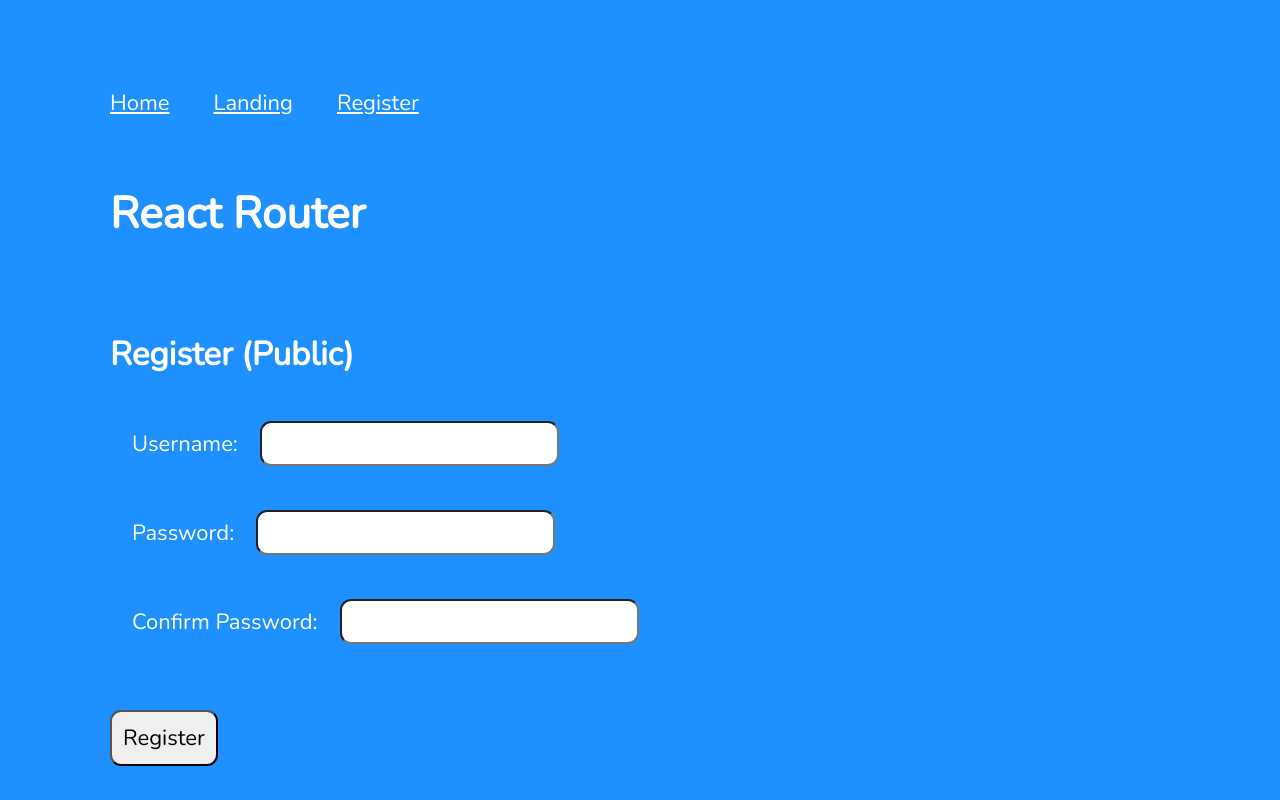
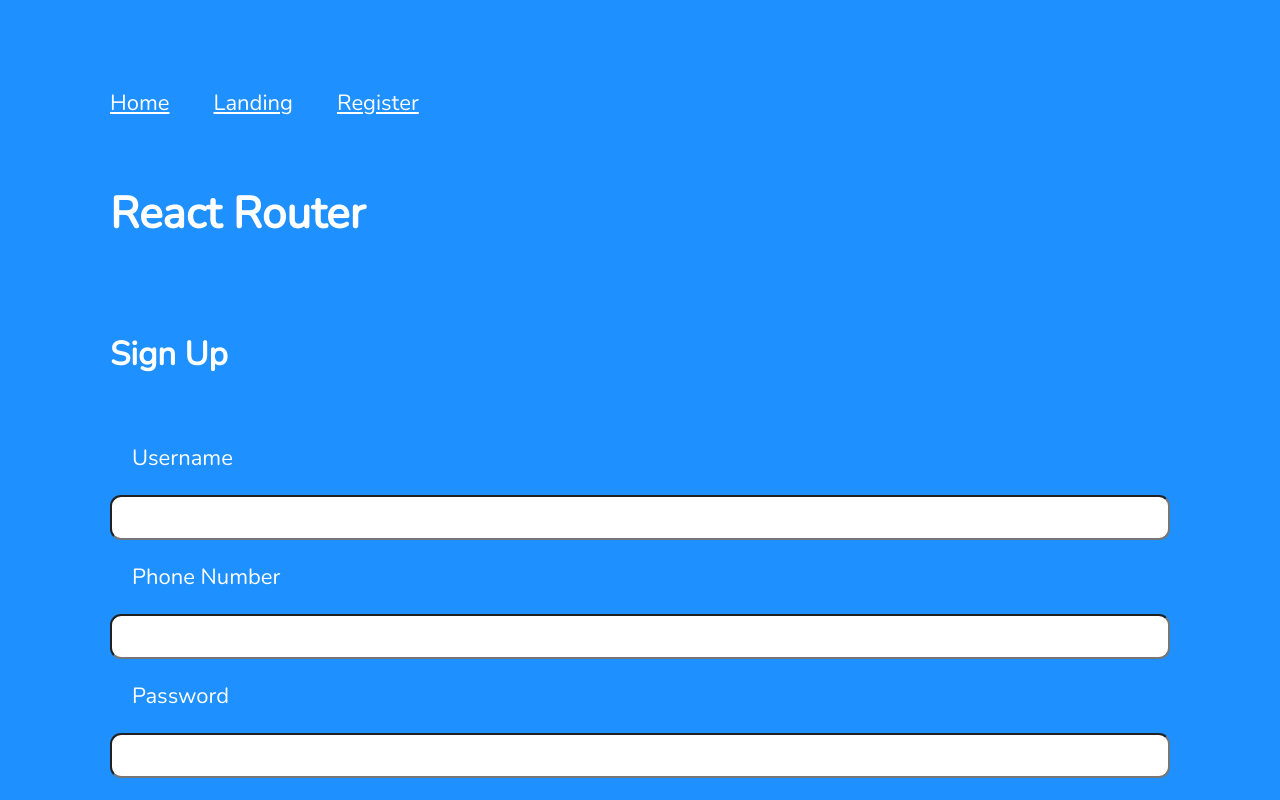
Before and after one commit to ORNSTIL/csc424_webapp, a React (Create React App) app in the folder csc424-react-app/react-frontend/: page /register in a window 1280 px wide. Shown: the top 800 px of the page. Built offline with nearby package versions, Linux system fonts and the light colour scheme.

Commit message:
Update Register.js

```diff
--- a/csc424-react-app/react-frontend/src/Register.js
+++ b/csc424-react-app/react-frontend/src/Register.js
@@ -1,63 +1,79 @@
+import React, { useState } from 'react';
+import axios from 'axios';
+import { useAuth } from "./context/AuthProvider";
+import { useNavigate } from "react-router-dom";
 
-
-import { useAuth } from "./context/AuthProvider";
-import React, { useState } from "react";
-
-import { useNavigate } from "react-router-dom";
-import axios from 'axios';
 
 export const Register = () => {
     const { value } = useAuth();
+    const [username, setName] = useState('');
+    const [password, setPassword] = useState('');
+    const [confirmPassword, setConfirmPassword] = useState('');
+    const [phoneNumber, setPhoneNumber] = useState('');
 	const navigate = useNavigate();
 
-	const [registerUser, setRegisterUser] = useState("");
-	const [registerPass, setRegisterPass] = useState("");
-	const [registerValidatedPass, setRegisterValidatedPass] = useState("");
+    const handleSubmit = async (e) => {
+        e.preventDefault();
+		try {
+            if(password === confirmPassword){
 
-
-const handleRegister = async () => {
-    try {
-        const response = await axios.post('http://localhost:8000/account/register', {
-            username: registerUser,
-            password: registerPass,
-            validatePassword: registerValidatedPass
-        });
-        navigate("/landing");
+            let user = {
+                username: username,
+                phoneNumber: phoneNumber,
+                password: password,
+                //confirmPassword: confirmPassword
+            }
+            const response = await axios.post('https://localhost:8000/account/register', {user});
+            console.log(response);
+            if(response.status === 201){
+				console.log("yo");
+                value.onRegister(response.data);
+				//navigate("/landing");
+            }
+            else{
+                alert("Register failed.");
+            }
+        }
+        else{
+            alert("Passwords do not match.");
+        }
         } catch (error) {
-        alert(error.response.data);
-        console.log(error);
+            alert(JSON.stringify(error.response.data.message));
         }
-};
-
-
-
+    }
 
     return (
         <>
         <div>
-    <h2>Register (Public)</h2>
-
-    <div>
-      <label htmlFor="Username">Username:</label>
-      <input type="text" id="registerUser" />
-    </div>
-
-    <div>
-      <label htmlFor="Password1">Password:</label>
-      <input type="password" id="registerPass" />
-    </div>
-
-	 <div>
-      <label htmlFor="Password2">Confirm Password:</label>
-      <input type="password" id="registerValidatedPass" />
-    </div>
-
-    <div>
-      <button type="button" onClick={handleRegister}>
-        Register
+            <h2>Sign Up</h2>
+            <form>
+                <p>Username</p>
+                <input
+                    type="text"
+                    name="Username"
+                    value={username} onChange={e => setName(e.target.value)}/>
+                <p>Phone Number</p>
+                <input
+                    type="text"
+                    name="Phone Number"
+                    value={phoneNumber} onChange={e => setPhoneNumber(e.target.value)}/>
+                <p>Password</p>
+                <input
+                    type="password"
+                    name="Password"
+                    value={password} onChange={e => setPassword(e.target.value)}/>
+                <p>Confirm Password</p>
+                <input
+                    type="password"
+                    name="Confirm Password"
+                    value={confirmPassword} onChange={e => setConfirmPassword(e.target.value)}/>
+            </form>
+            <button type="submit" onClick={handleSubmit}>
+                Sign Up
             </button>
-    </div>
         </div>
         </>
     );
 };
+
+export default Register;
```
Lines whose indentation alone changed are shown as unchanged.
